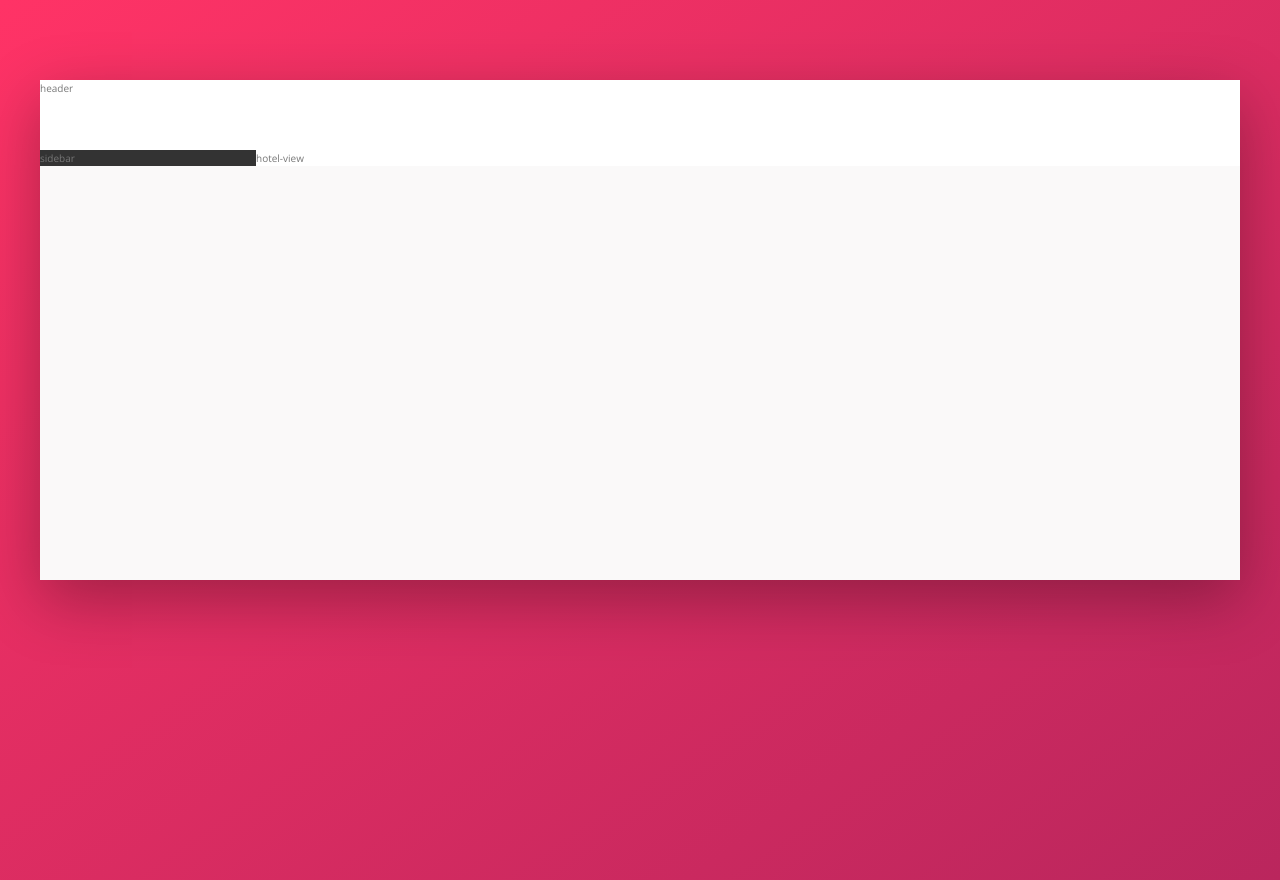
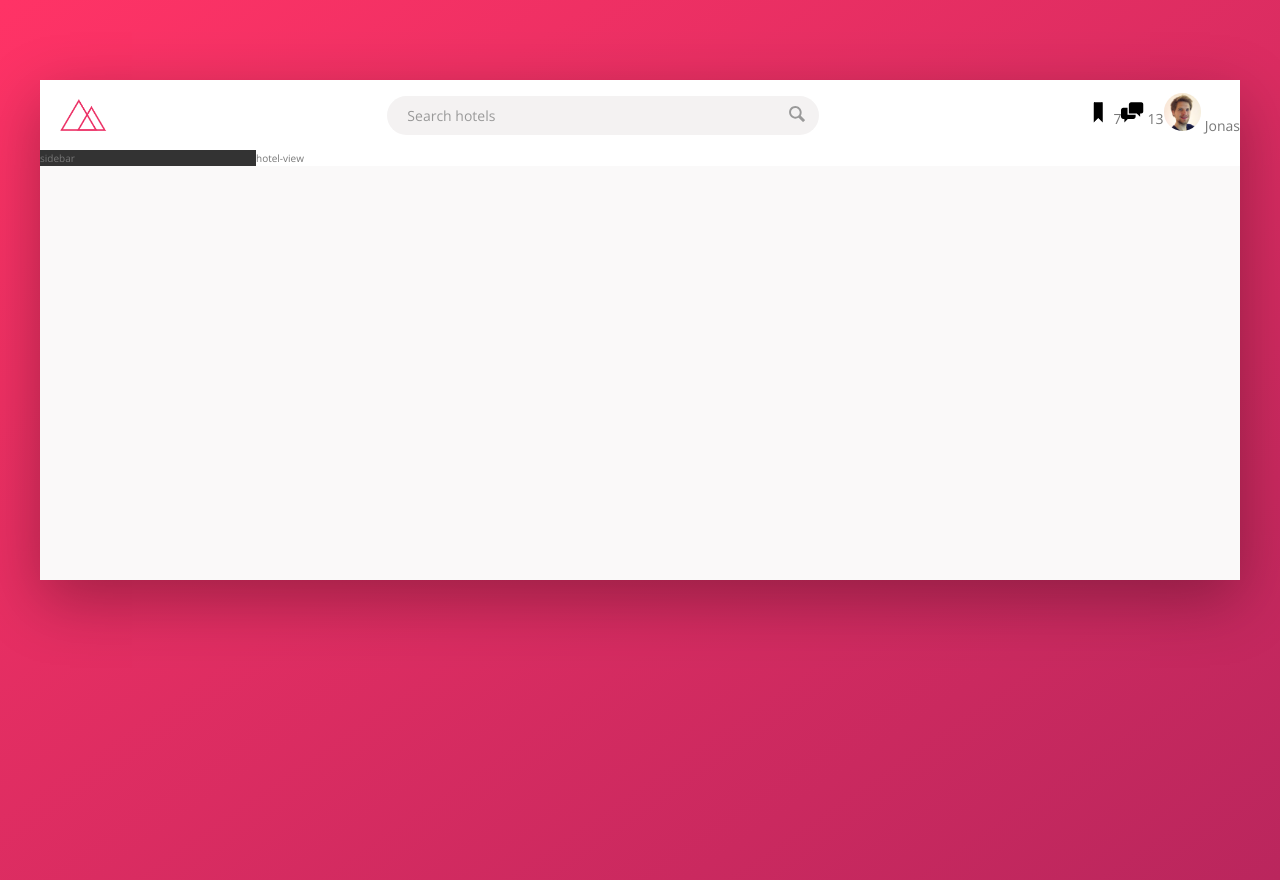
Before and after one commit to cmobley001/trillo_flex, a plain HTML site: page index.html in a window 1280 px wide. Drawn offline with nearby package versions, Linux system fonts and the light colour scheme.

Commit message:
updated HTML markup and added header and nav styles

```diff
--- a/index.html
+++ b/index.html
@@ -16,15 +16,46 @@
   <body>
     <div class="container">
       <header class="header">
-        header
+        <img src="img/logo.png" alt="Logo" class="logo" />
+        <form action="#" class="search">
+          <input
+            type="text"
+            class="search__input"
+            placeholder="Search hotels"
+          />
+          <button class="search__button">
+            <svg class="search__icon">
+              <use xlink:href="img/sprite.svg#icon-magnifying-glass"></use>
+            </svg>
+          </button>
+        </form>
+        <nav class="user-nav">
+          <div class="user-nav__icon-box">
+            <svg class="user-nav__icon">
+              <use xlink:href="img/sprite.svg#icon-bookmark"></use>
+            </svg>
+            <span class="user-nav__notification">7</span>
+          </div>
+
+          <div class="user-nav__icon-box">
+            <svg class="user-nav__icon">
+              <use xlink:href="img/sprite.svg#icon-chat"></use>
+            </svg>
+            <span class="user-nav__notification">13</span>
+          </div>
+          <div class="user-nav__user">
+            <img
+              src="img/user.jpg"
+              alt="User photo"
+              class="user-nav__user-photo"
+            />
+            <span class="user-nav__user-name">Jonas</span>
+          </div>
+        </nav>
       </header>
       <div class="content">
-        <nav class="sidebar">
-          sidebar
-        </nav>
-        <main class="hotel-view">
-          hotel-view
-        </main>
+        <nav class="sidebar">sidebar</nav>
+        <main class="hotel-view">hotel-view</main>
       </div>
     </div>
   </body>
--- a/sass/_components.scss
+++ b/sass/_components.scss
@@ -0,0 +1,81 @@
+.logo {
+  height: 3.25rem;
+  margin-left: 2rem;
+}
+
+.search {
+  flex: 0 0 40%;
+  display: flex;
+  align-items: center;
+  justify-content: center;
+  &__input {
+    font-family: inherit;
+    font-size: inherit;
+    background-color: var(--color-grey-light-2);
+    color: inherit;
+    border: none;
+    padding: 1rem 2rem;
+    border-radius: 100px;
+    width: 90%;
+    transition: all 0.3s;
+    margin-right: -3.25rem;
+
+    &:focus {
+      outline: none;
+      width: 100%;
+      //   box-shadow: var(--shadow-dark);
+      background-color: var(--color-grey-light-3);
+    }
+
+    &::-webkit-input-placeholder {
+      font-weight: 100;
+      color: var(--color-grey-dark-3);
+    }
+  }
+
+  &__input:focus + &__button {
+    background-color: var(--color-grey-light-3);
+  }
+
+  &__button {
+    border: none;
+    background-color: var(--color-grey-light-2);
+
+    &:focus {
+      outline: none;
+    }
+    &:active {
+      transform: translateY(2px);
+    }
+  }
+  &__icon {
+    height: 2rem;
+    width: 2rem;
+    fill: var(--color-grey-dark-3);
+  }
+}
+
+.user-nav {
+  display: flex;
+  align-items: center;
+
+  &__icon {
+    height: 2.25rem;
+    width: 2.25rem;
+  }
+  &__icon-box {
+  }
+  &__user {
+  }
+
+  &__notification {
+  }
+
+  &__user-name {
+  }
+
+  &__user-photo {
+    height: 3.75rem;
+    border-radius: 50%;
+  }
+}
--- a/sass/_layout.scss
+++ b/sass/_layout.scss
@@ -10,8 +10,12 @@
 
 .header {
   height: 7rem;
+  font-size: 1.4rem;
   background-color: #fff;
   border-bottom: var(--color-grey-light-2);
+  display: flex;
+  justify-content: space-between;
+  align-items: center;
 }
 
 .content {
```
Also changed, not shown: css/main.css.
